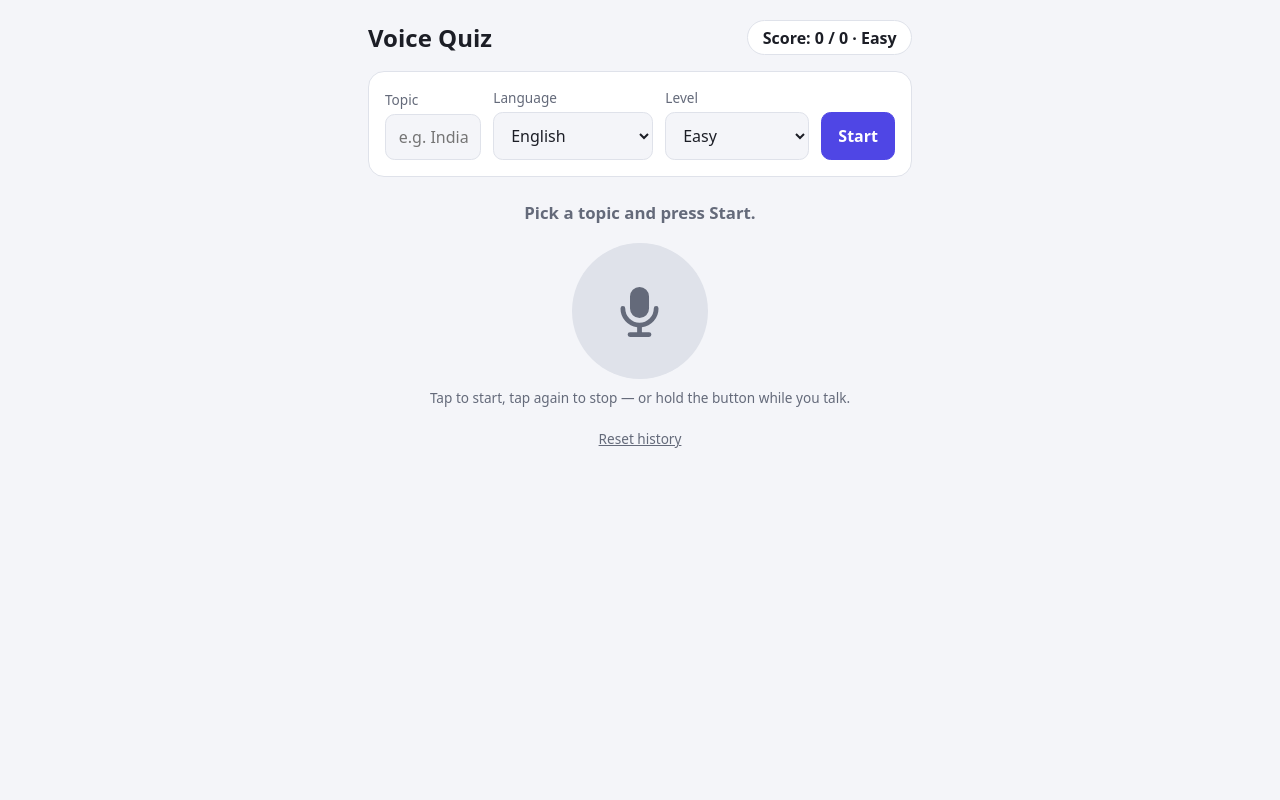
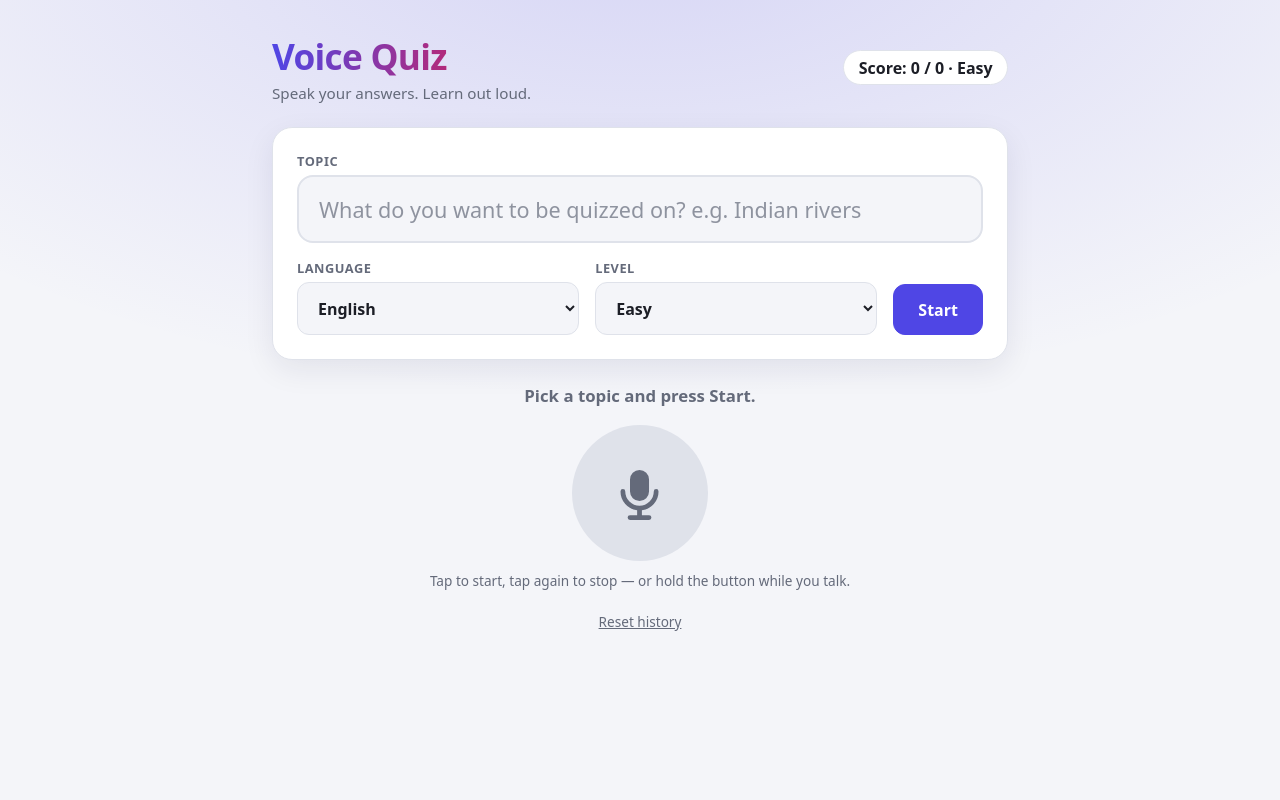
Before and after one commit to tejasree22-2/voice-quiz, a Flask app: page / in a window 1280 px wide. Run offline with Flask 3, Linux system fonts and the light colour scheme.

Commit message:
modified the frontend chnages
Entire-Checkpoint: 01M45RZN539EF4X8QS9VP91DBP

```diff
--- a/static/style.css
+++ b/static/style.css
@@ -37,13 +37,14 @@ body {
   min-height: 100vh;
   min-height: 100dvh;
   font-family: system-ui, -apple-system, "Segoe UI", "Noto Sans Telugu", "Noto Sans Devanagari", sans-serif;
-  background: var(--bg);
+  background: radial-gradient(60rem 30rem at 50% -10%, color-mix(in srgb, var(--accent) 18%, transparent), transparent), var(--bg);
+  background-attachment: fixed;
   color: var(--text);
-  padding: 1.25rem 1rem calc(2rem + env(safe-area-inset-bottom));
+  padding: 2rem 1rem calc(2rem + env(safe-area-inset-bottom));
 }
 
 main {
-  max-width: 34rem;
+  max-width: 46rem;
   margin: 0 auto;
 }
 
@@ -52,13 +53,20 @@ main {
   align-items: center;
   justify-content: space-between;
   gap: 1rem;
-  margin-bottom: 1rem;
+  margin-bottom: 1.5rem;
 }
 
 h1 {
   margin: 0;
-  font-size: 1.5rem;
+  font-size: clamp(1.6rem, 5vw, 2.2rem);
+  letter-spacing: -0.02em;
+  background: linear-gradient(90deg, var(--accent), var(--rec));
+  -webkit-background-clip: text;
+  background-clip: text;
+  color: transparent;
 }
+
+.tagline { margin: 0.2rem 0 0; color: var(--muted); font-size: 0.95rem; }
 
 .score {
   background: var(--surface);
@@ -73,17 +81,21 @@ h1 {
 /* ---- setup form ---- */
 .setup {
   display: grid;
-  gap: 0.75rem;
+  gap: 1rem;
   background: var(--surface);
   border: 1px solid var(--border);
-  border-radius: 1rem;
-  padding: 1rem;
+  border-radius: 1.25rem;
+  padding: 1.5rem;
+  box-shadow: 0 10px 30px rgba(20, 20, 60, 0.08);
 }
 
 .field {
   display: grid;
   gap: 0.3rem;
-  font-size: 0.85rem;
+  font-size: 0.8rem;
+  font-weight: 600;
+  letter-spacing: 0.04em;
+  text-transform: uppercase;
   color: var(--muted);
 }
 
@@ -94,10 +106,29 @@ h1 {
   color: var(--text);
   background: var(--bg);
   border: 1px solid var(--border);
-  border-radius: 0.6rem;
-  padding: 0.7rem 0.8rem;
+  border-radius: 0.75rem;
+  padding: 0.85rem 1rem;
   width: 100%;
+  transition: border-color 0.15s ease, box-shadow 0.15s ease;
 }
+
+.field input:focus,
+.field select:focus {
+  outline: none;
+  border-color: var(--accent);
+  box-shadow: 0 0 0 4px color-mix(in srgb, var(--accent) 22%, transparent);
+}
+
+.field.topic input {
+  font-size: 1.35rem;
+  font-weight: 500;
+  padding: 1.1rem 1.25rem;
+  min-height: 4rem;
+  border-radius: 1rem;
+  border-width: 2px;
+}
+
+.field input::placeholder { color: var(--muted); opacity: 0.7; font-weight: 400; }
 
 .field input:disabled,
 .field select:disabled { opacity: 0.6; }
@@ -110,10 +141,13 @@ h1 {
   color: var(--text);
   background: var(--surface);
   border: 1px solid var(--border);
-  border-radius: 0.6rem;
-  padding: 0.75rem 1rem;
+  border-radius: 0.75rem;
+  padding: 0.85rem 1.5rem;
   cursor: pointer;
+  transition: transform 0.12s ease, background 0.2s ease;
 }
+
+.btn:active { transform: scale(0.97); }
 
 .btn.primary {
   color: #fff;
@@ -149,9 +183,10 @@ body[data-phase="ready"] .status { color: var(--accent); }
   width: 100%;
   background: var(--surface);
   border: 1px solid var(--border);
-  border-radius: 1rem;
-  padding: 0.9rem 1rem 1rem;
+  border-radius: 1.25rem;
+  padding: 1.1rem 1.35rem 1.25rem;
   text-align: left;
+  box-shadow: 0 6px 20px rgba(20, 20, 60, 0.06);
 }
 
 .card[hidden], .error[hidden], .btn[hidden] { display: none; }
@@ -167,8 +202,8 @@ body[data-phase="ready"] .status { color: var(--accent); }
 
 .card-text {
   margin: 0.3rem 0 0;
-  font-size: 1.2rem;
-  line-height: 1.45;
+  font-size: 1.3rem;
+  line-height: 1.5;
   overflow-wrap: anywhere;
 }
 
@@ -247,9 +282,11 @@ body[data-phase="ready"] .status { color: var(--accent); }
 
 @media (min-width: 560px) {
   .setup {
-    grid-template-columns: 1fr 10rem 9rem auto;
+    grid-template-columns: 1fr 1fr auto;
     align-items: end;
   }
+
+  .field.topic { grid-column: 1 / -1; }
 
   .setup.running { grid-template-columns: 1fr; }
 }
--- a/templates/index.html
+++ b/templates/index.html
@@ -9,14 +9,17 @@
 <body data-phase="idle">
   <main>
     <header class="top">
-      <h1>Voice Quiz</h1>
+      <div class="brand">
+        <h1>Voice Quiz</h1>
+        <p class="tagline">Speak your answers. Learn out loud.</p>
+      </div>
       <div id="score" class="score" aria-live="polite">Score: 0 / 0</div>
     </header>
 
     <form id="setup" class="setup">
-      <label class="field">
+      <label class="field topic">
         <span>Topic</span>
-        <input id="topic" type="text" placeholder="e.g. Indian rivers" autocomplete="off" required>
+        <input id="topic" type="text" placeholder="What do you want to be quizzed on? e.g. Indian rivers" autocomplete="off" required>
       </label>
       <label class="field">
         <span>Language</span>
```
